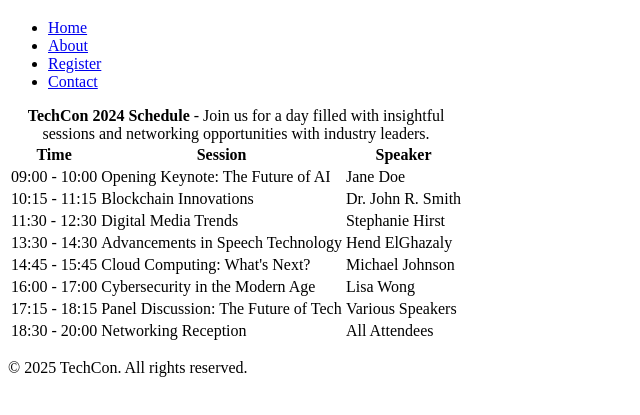
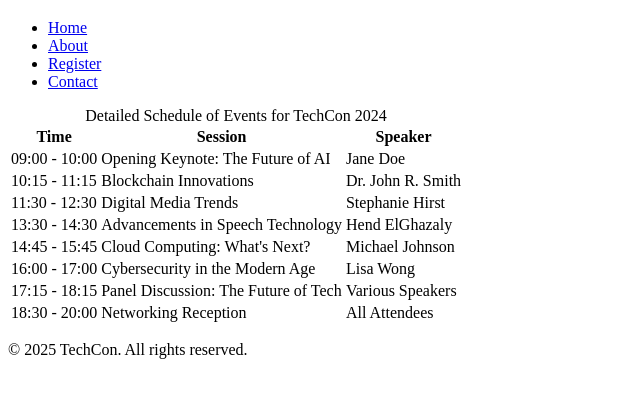
Before and after one commit to Sadiqag2001/TechCon_HTML, a plain HTML site: page techcon_website/schedule.html in a window 1280 px wide. Shown: the part 61-476 px from the top of the page, without its empty margins (0-640 px from the left). Drawn offline with Linux system fonts and the light colour scheme.

Commit message:
Initial commit

```diff
--- a/techcon_website/schedule.html
+++ b/techcon_website/schedule.html
@@ -66,7 +66,7 @@
                     <td>All Attendees</td>
                 </tr>
             <caption>
-                <strong>TechCon 2024 Schedule</strong> - Join us for a day filled with insightful sessions and networking opportunities with industry leaders.
+                Detailed Schedule of Events for TechCon 2024
             </caption>
         </table>
     </main>
```
